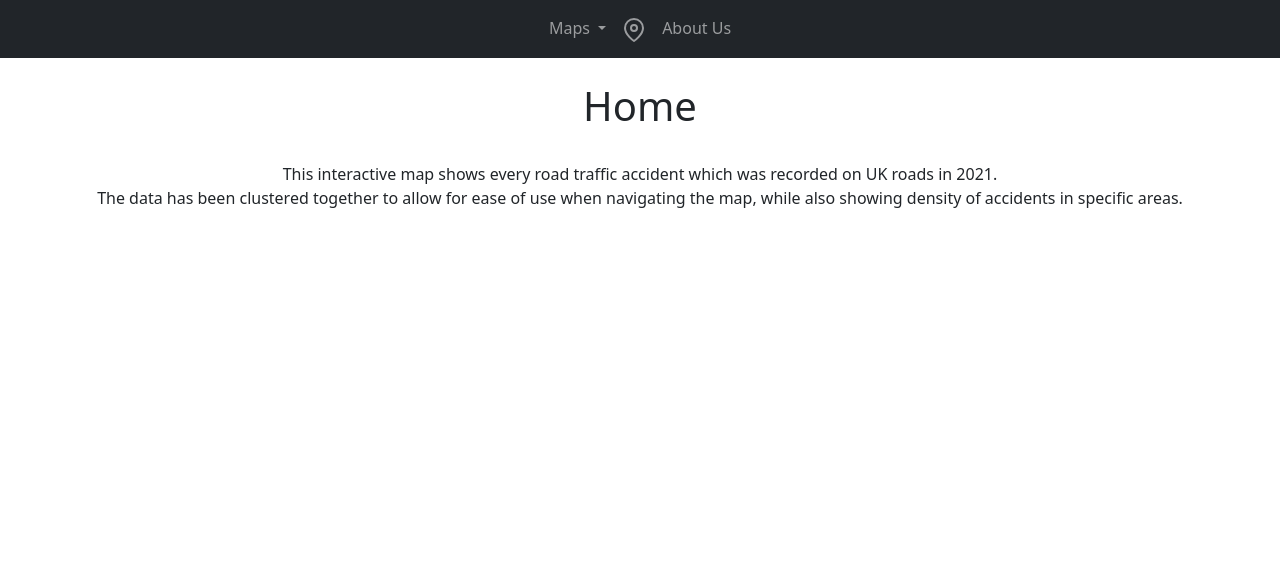
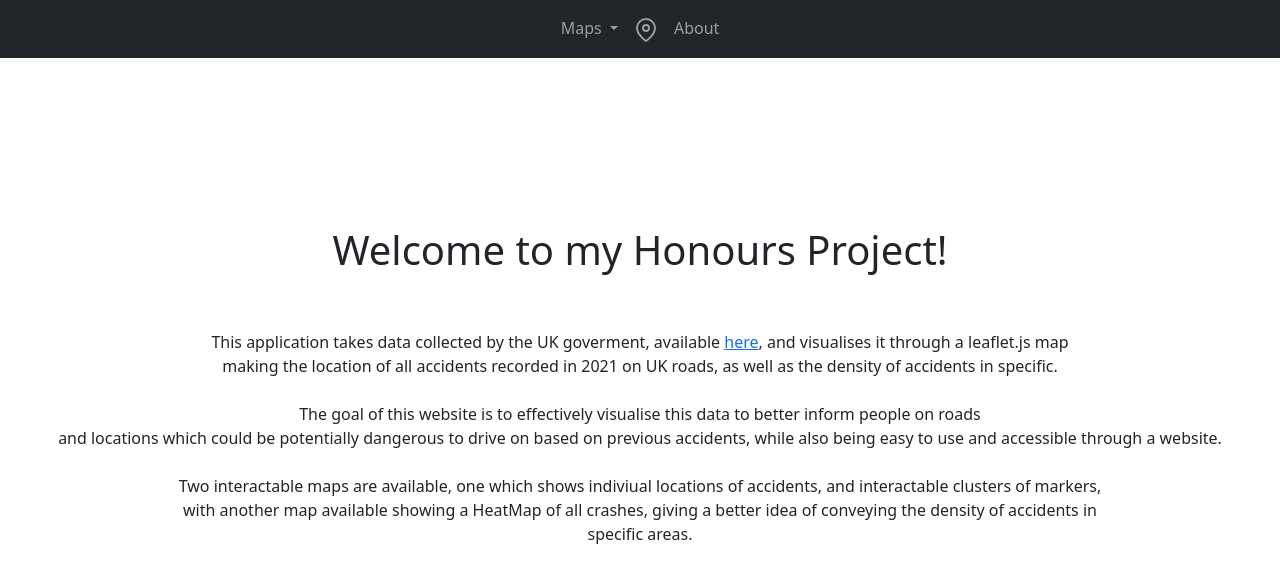
Before and after one commit to jonyward/honours, a Django app: page / in a window 1280 px wide. Shown: the top 583 px of the page. Run offline with Django 4.2, Linux system fonts and the light colour scheme; some libraries are stand-ins or nearby versions.

Commit message:
LOTS of written parts added, might add images as i can convert jpgs to svgs but not too bothered, about us page needs written section and then it should be done

```diff
--- a/crash_vis/templates/about.html
+++ b/crash_vis/templates/about.html
@@ -5,12 +5,12 @@
 {% endblock %}
 
 {% block content %}
+    <br><br><br><br><br><br><br>
+    <h1 class="text-center">About the Project</h1>
     <br>
-    <h2 class="text-center">About Us</h2>
     <br>
     <p class="text-center">
-        This interactive map shows every road traffic accident which was recorded on UK roads in 2021.<br>
-        The data has been clustered together to allow for ease of use when navigating the map, while also showing density of accidents in specific areas.
+
     </p>
     <br>
 {% endblock %}
--- a/crash_vis/templates/main.html
+++ b/crash_vis/templates/main.html
@@ -5,12 +5,17 @@
 {% endblock %}
 
 {% block content %}
+    <br><br><br><br><br><br><br>
+    <h1 class="text-center">Welcome to my Honours Project!</h1>
     <br>
-    <h1 class="text-center">Home</h1>
     <br>
     <p class="text-center">
-        This interactive map shows every road traffic accident which was recorded on UK roads in 2021.<br>
-        The data has been clustered together to allow for ease of use when navigating the map, while also showing density of accidents in specific areas.
+        This application takes data collected by the UK goverment, available <a href="https://www.data.gov.uk/dataset/cb7ae6f0-4be6-4935-9277-47e5ce24a11f/road-safety-data">here</a>, and visualises it through a leaflet.js map<br> making the location of all accidents recorded in
+        2021 on UK roads, as well as the density of accidents in specific.<br><br>
+        The goal of this website is to effectively visualise this data to better inform people on roads <br>and locations which could be potentially dangerous to drive on based on
+        previous accidents, while also being easy to use and accessible through a website. <br><br>
+        Two interactable maps are available, one which shows indiviual locations of accidents, and interactable clusters of markers,<br> with another
+        map available showing a HeatMap of all crashes, giving a better idea of conveying the density of accidents in<br> specific areas.
     </p>
     <br>
 {% endblock %}
--- a/crash_vis/templates/master.html
+++ b/crash_vis/templates/master.html
@@ -29,7 +29,7 @@
                     <svg xmlns="http://www.w3.org/2000/svg" width="24" height="24" viewBox="0 0 24 24" fill="none" stroke="currentColor" stroke-width="2" stroke-linecap="round" stroke-linejoin="round" class="feather feather-map-pin"><path d="M21 10c0 7-9 13-9 13s-9-6-9-13a9 9 0 0 1 18 0z"></path><circle cx="12" cy="10" r="3"></circle></svg>
                 </a>
             </li>
-            <li class="nav-item"><a class="nav-link" href='about'>About Us</a></li>
+            <li class="nav-item"><a class="nav-link" href='about'>About</a></li>
         </ul>
     </nav>
     {% block content %}{% endblock %}
```
